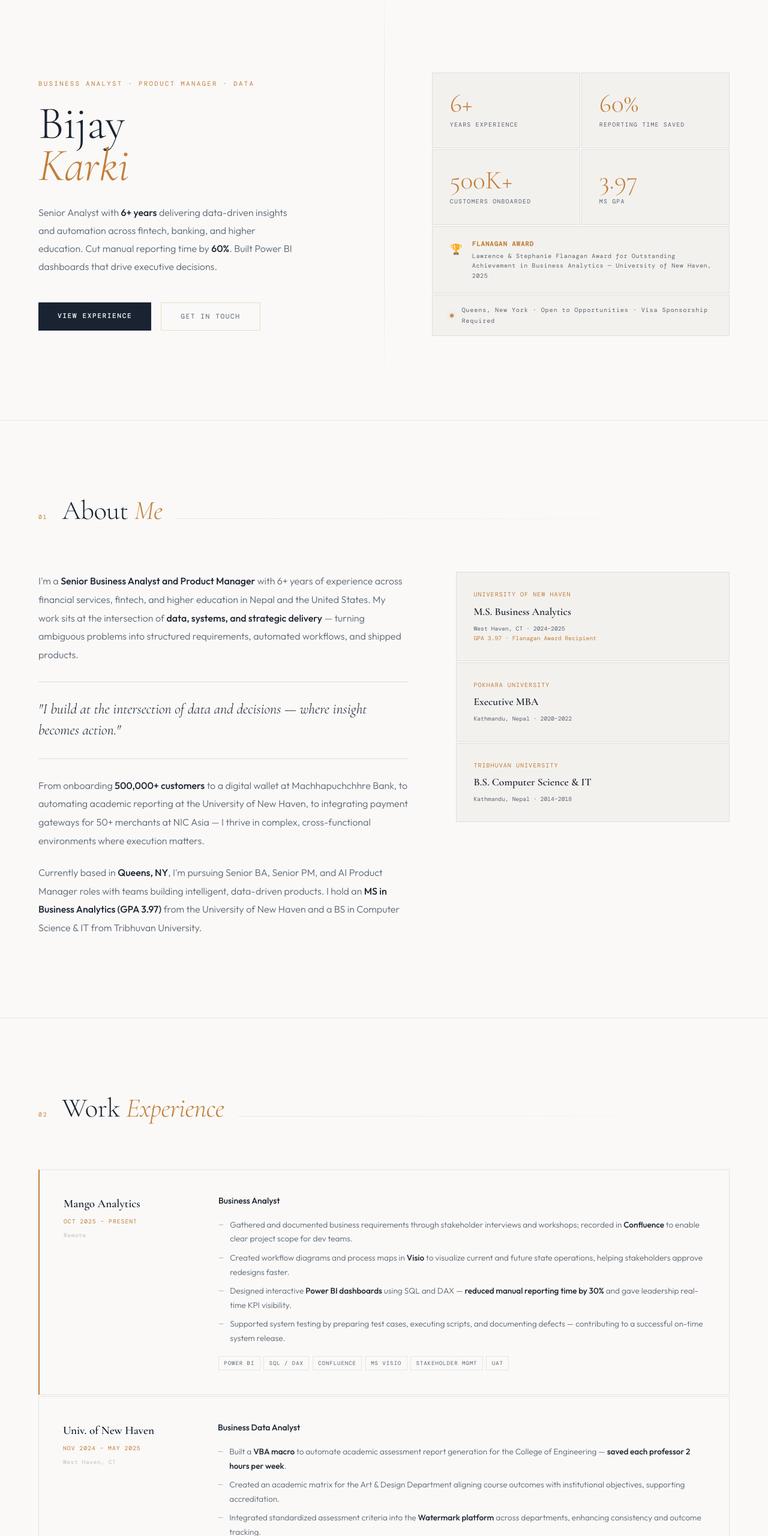
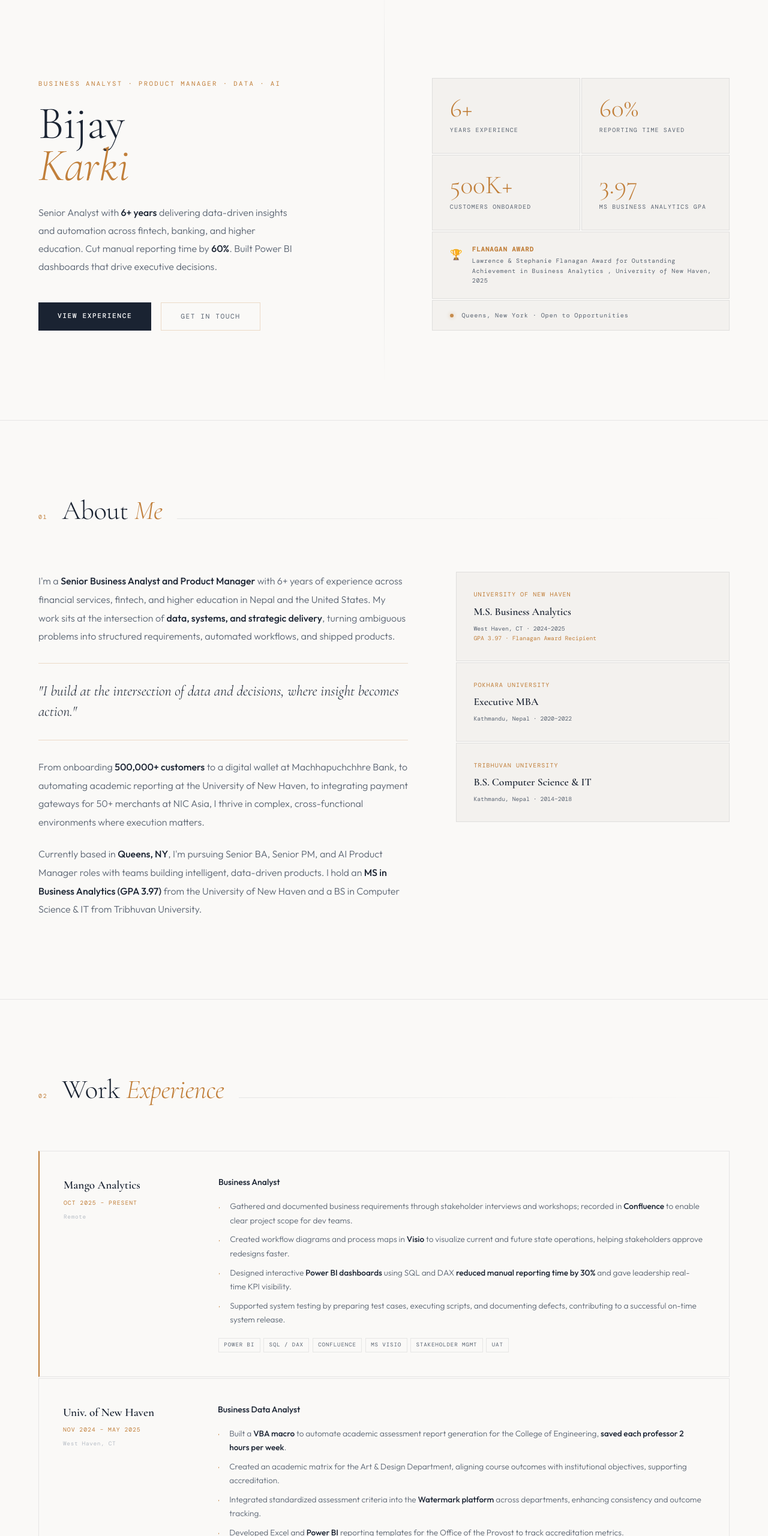
Before and after one commit to biijaykarki/My-Portfolio, a plain HTML site: page index.html in a window 1280 px wide. Shown: the part 100-2660 px from the top of the page at 60% size. Drawn offline with nearby package versions, Linux system fonts and the light colour scheme; a web font is replaced by a local one.

Commit message:
index.html

```diff
--- a/index.html
+++ b/index.html
@@ -3,7 +3,7 @@
 <head>
   <meta charset="UTF-8" />
   <meta name="viewport" content="width=device-width, initial-scale=1.0" />
-  <title>Bijay Karki — Analyst · Product · Strategy</title>
+  <title>Bijay Karki , Analyst · Product · Strategy</title>
   <link href="https://fonts.googleapis.com/css2?family=Cormorant+Garamond:ital,wght@0,300;0,400;0,600;0,700;1,300;1,400&family=DM+Mono:wght@300;400;500&family=Outfit:wght@300;400;500;600&display=swap" rel="stylesheet">
   <style>
     :root {
@@ -108,7 +108,7 @@
     .exp-role { font-size: 0.88rem; font-weight: 500; color: var(--navy); margin-bottom: 1rem; }
     .exp-bullets { list-style: none; display: flex; flex-direction: column; gap: 0.52rem; }
     .exp-bullets li { font-size: 0.85rem; font-weight: 300; color: var(--text-dim); padding-left: 1.2rem; position: relative; line-height: 1.72; }
-    .exp-bullets li::before { content: '—'; position: absolute; left: 0; color: var(--accent); font-size: 0.68rem; top: 0.05em; }
+    .exp-bullets li::before { content: ','; position: absolute; left: 0; color: var(--accent); font-size: 0.68rem; top: 0.05em; }
     .exp-bullets li strong { color: var(--text); font-weight: 500; }
     .exp-tags { display: flex; flex-wrap: wrap; gap: 0.35rem; margin-top: 1.15rem; }
     .tag { font-family: var(--mono); font-size: 0.57rem; letter-spacing: 0.1em; text-transform: uppercase; padding: 0.2rem 0.52rem; border: 1px solid var(--border-faint); color: var(--text-dim); transition: border-color 0.2s, color 0.2s, background 0.2s; }
@@ -198,7 +198,7 @@
   <section id="hero">
     <div class="hero-divider"></div>
     <div class="hero-left">
-      <p class="hero-eyebrow">Business Analyst · Product Manager · Data</p>
+      <p class="hero-eyebrow">Business Analyst · Product Manager · Data · AI </p>
       <h1 class="hero-name">Bijay<br><em>Karki</em></h1>
       <p class="hero-tagline">
         Senior Analyst with <strong>6+ years</strong> delivering data-driven insights and automation across fintech, banking, and higher education. Cut manual reporting time by <strong>60%</strong>. Built Power BI dashboards that drive executive decisions.
@@ -225,19 +225,19 @@
         </div>
         <div class="stat-box">
           <div class="stat-num">3.97</div>
-          <div class="stat-label">MS GPA</div>
+          <div class="stat-label">MS Business Analytics GPA</div>
         </div>
       </div>
       <div class="hero-award">
         <div class="award-icon">🏆</div>
         <div class="award-text">
           <strong>Flanagan Award</strong>
-          Lawrence &amp; Stephanie Flanagan Award for Outstanding Achievement in Business Analytics — University of New Haven, 2025
+          Lawrence &amp; Stephanie Flanagan Award for Outstanding Achievement in Business Analytics , University of New Haven, 2025
         </div>
       </div>
       <div class="hero-location">
         <div class="dot"></div>
-        Queens, New York · Open to Opportunities · Visa Sponsorship Required
+        Queens, New York · Open to Opportunities
       </div>
     </div>
   </section>
@@ -251,9 +251,9 @@
     </div>
     <div class="about-grid">
       <div class="about-text reveal">
-        <p>I'm a <strong>Senior Business Analyst and Product Manager</strong> with 6+ years of experience across financial services, fintech, and higher education in Nepal and the United States. My work sits at the intersection of <strong>data, systems, and strategic delivery</strong> — turning ambiguous problems into structured requirements, automated workflows, and shipped products.</p>
-        <div class="about-pull">"I build at the intersection of data and decisions — where insight becomes action."</div>
-        <p>From onboarding <strong>500,000+ customers</strong> to a digital wallet at Machhapuchchhre Bank, to automating academic reporting at the University of New Haven, to integrating payment gateways for 50+ merchants at NIC Asia — I thrive in complex, cross-functional environments where execution matters.</p>
+        <p>I'm a <strong>Senior Business Analyst and Product Manager</strong> with 6+ years of experience across financial services, fintech, and higher education in Nepal and the United States. My work sits at the intersection of <strong>data, systems, and strategic delivery</strong>, turning ambiguous problems into structured requirements, automated workflows, and shipped products.</p>
+        <div class="about-pull">"I build at the intersection of data and decisions, where insight becomes action."</div>
+        <p>From onboarding <strong>500,000+ customers</strong> to a digital wallet at Machhapuchchhre Bank, to automating academic reporting at the University of New Haven, to integrating payment gateways for 50+ merchants at NIC Asia, I thrive in complex, cross-functional environments where execution matters.</p>
         <p>Currently based in <strong>Queens, NY</strong>, I'm pursuing Senior BA, Senior PM, and AI Product Manager roles with teams building intelligent, data-driven products. I hold an <strong>MS in Business Analytics (GPA 3.97)</strong> from the University of New Haven and a BS in Computer Science &amp; IT from Tribhuvan University.</p>
       </div>
       <div class="about-sidebar reveal">
@@ -296,8 +296,8 @@
           <ul class="exp-bullets">
             <li>Gathered and documented business requirements through stakeholder interviews and workshops; recorded in <strong>Confluence</strong> to enable clear project scope for dev teams.</li>
             <li>Created workflow diagrams and process maps in <strong>Visio</strong> to visualize current and future state operations, helping stakeholders approve redesigns faster.</li>
-            <li>Designed interactive <strong>Power BI dashboards</strong> using SQL and DAX — <strong>reduced manual reporting time by 30%</strong> and gave leadership real-time KPI visibility.</li>
-            <li>Supported system testing by preparing test cases, executing scripts, and documenting defects — contributing to a successful on-time system release.</li>
+            <li>Designed interactive <strong>Power BI dashboards</strong> using SQL and DAX  <strong>reduced manual reporting time by 30%</strong> and gave leadership real-time KPI visibility.</li>
+            <li>Supported system testing by preparing test cases, executing scripts, and documenting defects, contributing to a successful on-time system release.</li>
           </ul>
           <div class="exp-tags">
             <span class="tag">Power BI</span><span class="tag">SQL / DAX</span><span class="tag">Confluence</span>
@@ -315,8 +315,8 @@
         <div class="exp-right">
           <div class="exp-role">Business Data Analyst</div>
           <ul class="exp-bullets">
-            <li>Built a <strong>VBA macro</strong> to automate academic assessment report generation for the College of Engineering — <strong>saved each professor 2 hours per week</strong>.</li>
-            <li>Created an academic matrix for the Art &amp; Design Department aligning course outcomes with institutional objectives, supporting accreditation.</li>
+            <li>Built a <strong>VBA macro</strong> to automate academic assessment report generation for the College of Engineering, <strong>saved each professor 2 hours per week</strong>.</li>
+            <li>Created an academic matrix for the Art &amp; Design Department, aligning course outcomes with institutional objectives, supporting accreditation.</li>
             <li>Integrated standardized assessment criteria into the <strong>Watermark platform</strong> across departments, enhancing consistency and outcome tracking.</li>
             <li>Developed Excel and <strong>Power BI</strong> reporting templates for the Office of the Provost to track accreditation metrics.</li>
           </ul>
@@ -337,10 +337,10 @@
           <div class="exp-role">Associate Product Manager</div>
           <ul class="exp-bullets">
             <li>Led the full <strong>SDLC for the digital remittance system</strong>, aligning Agile deployment plans with business goals and delivering seamless system integration.</li>
-            <li>Integrated <strong>10 major modules</strong> including a complex payment gateway using OOP and SQL — enabled faster transaction processing and reduced errors.</li>
+            <li>Integrated <strong>10 major modules</strong>, including a complex payment gateway using OOP and SQL, enabled faster transaction processing and reduced errors.</li>
             <li>Onboarded <strong>500,000+ customers</strong> to the bank's digital wallet via data analysis, reporting tools, and optimized marketing workflows.</li>
             <li>Planned budgets and resource allocation across <strong>two fiscal years</strong> using financial modeling, keeping expenditures within target.</li>
-            <li>Conducted risk assessments for new integrations ensuring compliance with banking regulations, enhancing security of the digital wallet.</li>
+            <li>Conducted risk assessments for new integrations, ensuring compliance with banking regulations and enhancing the security of the digital wallet.</li>
           </ul>
           <div class="exp-tags">
             <span class="tag">Product Management</span><span class="tag">Agile / SDLC</span><span class="tag">SQL</span>
@@ -380,7 +380,7 @@
         <div class="exp-right">
           <div class="exp-role">Business Operations Analyst</div>
           <ul class="exp-bullets">
-            <li>Programmed weekly data reports for executive management using <strong>Power BI</strong> — <strong>reduced manual effort by 60%</strong>; outputs in CSV and PDF formats.</li>
+            <li>Programmed weekly data reports for executive management using <strong>Power BI</strong> , <strong>reduced manual effort by 60%</strong>; outputs in CSV and PDF formats.</li>
             <li>Led sprint planning and backlog grooming in <strong>JIRA</strong>, clarifying priorities and helping the team meet sprint goals consistently.</li>
             <li>Supported onboarding of <strong>10 financial institutions</strong> to the payment platform, coordinating research and integration workflows.</li>
             <li>Documented integration workflows and API configurations in <strong>MS Visio and JIRA</strong> for faster dev team implementation.</li>
@@ -401,7 +401,7 @@
         <div class="exp-right">
           <div class="exp-role">Data Analyst</div>
           <ul class="exp-bullets">
-            <li>Led a <strong>data labeling team of 50+</strong>, managed daily operations and ensured smooth data processing for AI-driven projects.</li>
+            <li>Led a <strong>data labeling team of 50+</strong>, managed daily operations, and ensured smooth data processing for AI-driven projects.</li>
             <li>Improved data accuracy metrics by <strong>15%</strong> by exploring and adopting new labeling techniques.</li>
             <li>Designed training programs using <strong>MS Visio</strong> and delivered feedback sessions, maintaining project standards and enhancing team productivity.</li>
           </ul>
@@ -433,7 +433,7 @@
       <div class="project-body">
         <p>Analyzed <strong>traffic, speed, and toll violation data</strong> from the Holland Tunnel, George Washington Bridge, Lincoln Tunnel, and other NYC-area facilities to uncover usage trends driven by <strong>seasonality, weather, holidays, and events</strong>.</p>
         <p>Used <strong>R, Python, Excel, and Azure</strong> for data cleaning, transformation, and statistical modeling to identify key factors impacting facility usage patterns.</p>
-        <p>Designed interactive dashboards in <strong>Tableau and Power BI</strong> integrating SQL data sources to visualize traffic patterns, peak periods, and violation rates for decision-making.</p>
+        <p>Designed interactive dashboards in <strong>Tableau and Power BI</strong>, integrating SQL data sources to visualize traffic patterns, peak periods, and violation rates for decision-making.</p>
         <div class="exp-tags" style="margin-top:1rem;">
           <span class="tag">Python</span><span class="tag">R</span><span class="tag">SQL</span>
           <span class="tag">Tableau</span><span class="tag">Power BI</span><span class="tag">Azure</span><span class="tag">Statistical Modeling</span>
@@ -517,7 +517,7 @@
   <section id="contact">
     <div class="contact-inner reveal">
       <h2 class="contact-headline">Let's build something <em>meaningful</em>.</h2>
-      <p class="contact-sub">I'm actively exploring Senior BA, Senior PM, and AI Product Manager roles in the US. If your team is building intelligent, data-driven products and needs someone who bridges business and tech — I'd love to connect.</p>
+      <p class="contact-sub">I'm actively exploring Senior BA, Senior PM, and AI Product Manager roles in the US. If your team is building intelligent, data-driven products and needs someone who bridges business and tech , I'd love to connect.</p>
       <div class="contact-links">
         <a href="mailto:karkibijay265@gmail.com" class="btn-primary">Email Me</a>
         <a href="https://www.linkedin.com/in/biijaykarki/" target="_blank" rel="noopener" class="btn-ghost">LinkedIn</a>
@@ -525,7 +525,7 @@
       </div>
       <p class="contact-note">
         karkibijay265@gmail.com · +1-646-467-0499<br>
-        Queens, New York · Open to Remote &amp; Hybrid · Visa Sponsorship Required
+        Queens, New York · Open to Remote &amp; Hybrid
       </p>
     </div>
   </section>
```
